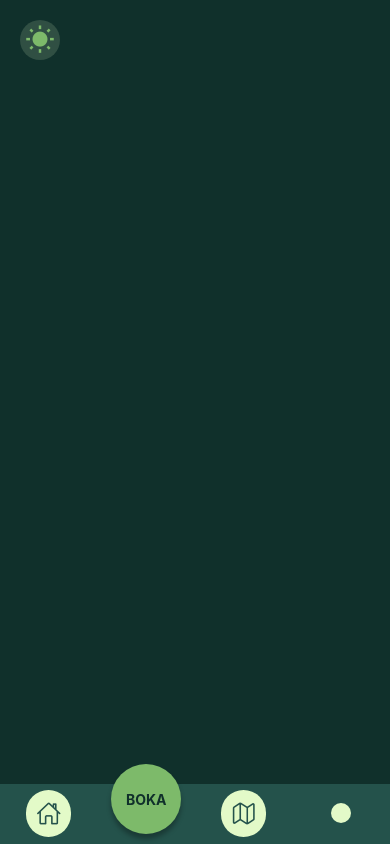
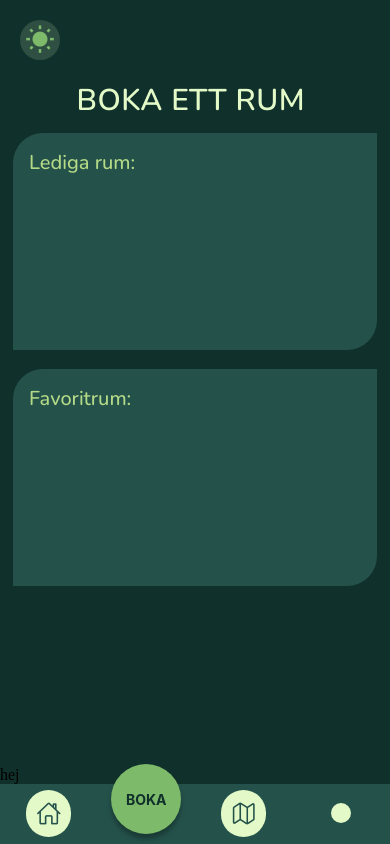
Before and after one commit to edda177/pax, a React Native app in the folder pax-mobile/: screen /Booking in a window 390 px wide. Built offline with nearby package versions, Linux system fonts and the light colour scheme.

Commit message:
booking site

```diff
--- a/pax-mobile/screens/Booking.jsx
+++ b/pax-mobile/screens/Booking.jsx
@@ -5,6 +5,8 @@ import {
   SafeAreaView,
   StatusBar,
   Platform,
+  Text,
+  Pressable,
 } from "react-native";
 import { useTheme } from "../theme/ThemeContext";
 import ThemeToggleTabButton from "../components/ThemeToggleTabButton";
@@ -23,6 +25,14 @@ const Booking = () => {
         <View style={styles.toggleButtonContainer}>
           <ThemeToggleTabButton />
         </View>
+        <Text style={styles.bookingtext}>Boka ett rum </Text>
+      </View>
+      <View style={styles.card}>
+        <Text style={styles.title}>Lediga rum:</Text>
+      </View>
+      <Pressable>hej</Pressable>
+      <View style={styles.card2}>
+        <Text style={styles.title}>Favoritrum:</Text>
       </View>
     </SafeAreaView>
   );
@@ -40,7 +50,7 @@ const createStyles = (theme) =>
       backgroundColor: theme.background,
       justifyContent: "flex-start",
       alignItems: "center",
-      paddingTop: 100,
+      paddingTop: 80,
     },
     toggleButtonContainer: {
       position: "absolute",
@@ -48,6 +58,47 @@ const createStyles = (theme) =>
       left: 10,
       zIndex: 1,
     },
+    bookingtext: {
+      color: theme.textPrimary,
+      fontFamily: "Nunito",
+      fontSize: 30,
+      fontWeight: 600,
+      marginBottom: 8,
+      letterSpacing: 0.5,
+      textTransform: "uppercase",
+    },
+    card: {
+      backgroundColor: theme.card,
+      height: 217,
+      width: 364,
+      padding: 16,
+      borderBottomRightRadius: 30,
+      borderTopLeftRadius: 30,
+      marginVertical: 8,
+      elevation: 3,
+      alignSelf: "center",
+      position: "absolute",
+      top: 125,
+    },
+    card2: {
+      backgroundColor: theme.card,
+      height: 217,
+      width: 364,
+      padding: 16,
+      borderBottomRightRadius: 30,
+      borderTopLeftRadius: 30,
+      marginVertical: 8,
+      elevation: 3,
+      alignSelf: "center",
+      position: "absolute",
+      bottom: 190,
+    },
+    title: {
+      color: theme.textSecondary,
+      fontFamily: "Nunito",
+      fontSize: 20,
+      fontWeight: 500,
+    },
   });
 
 export default Booking;
```
